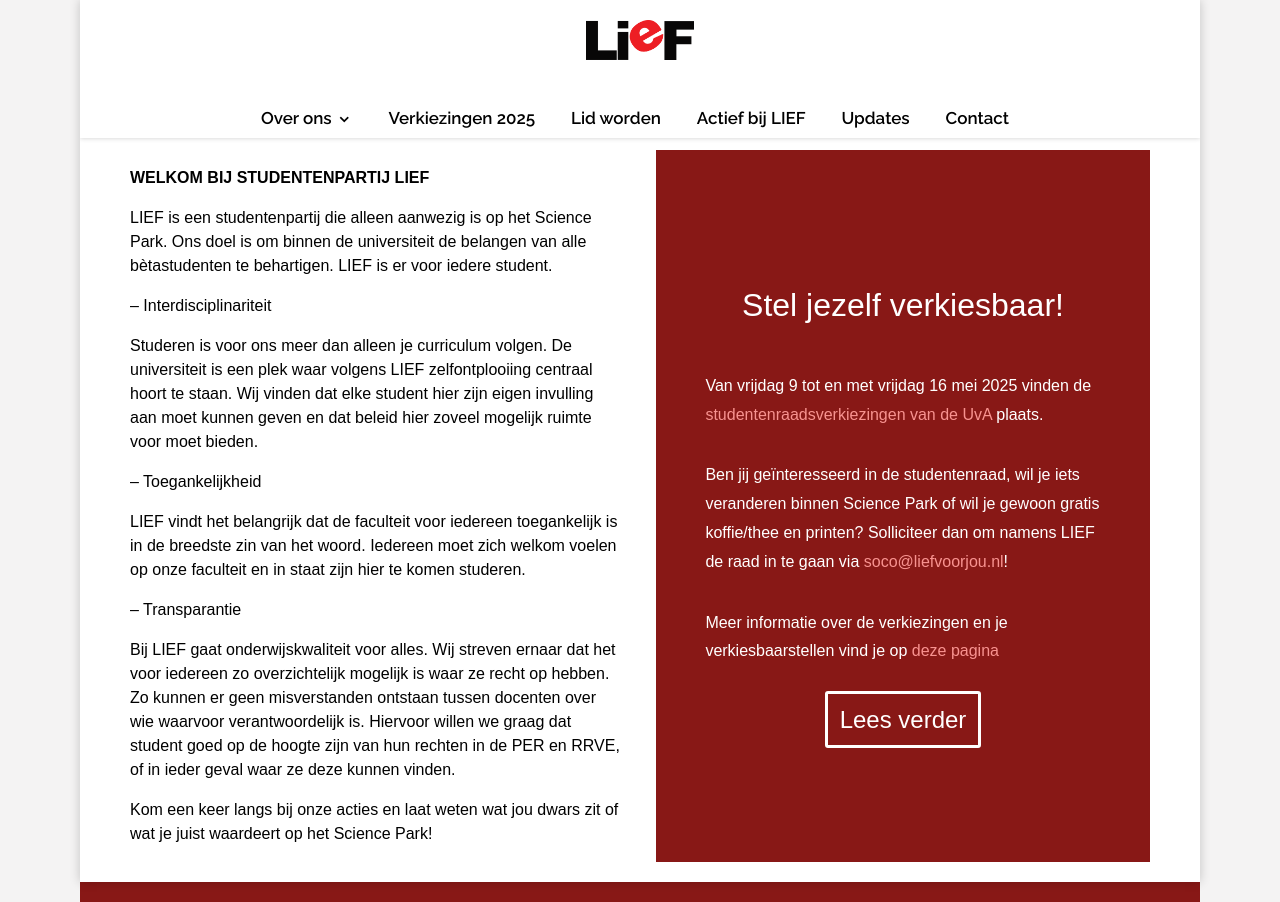
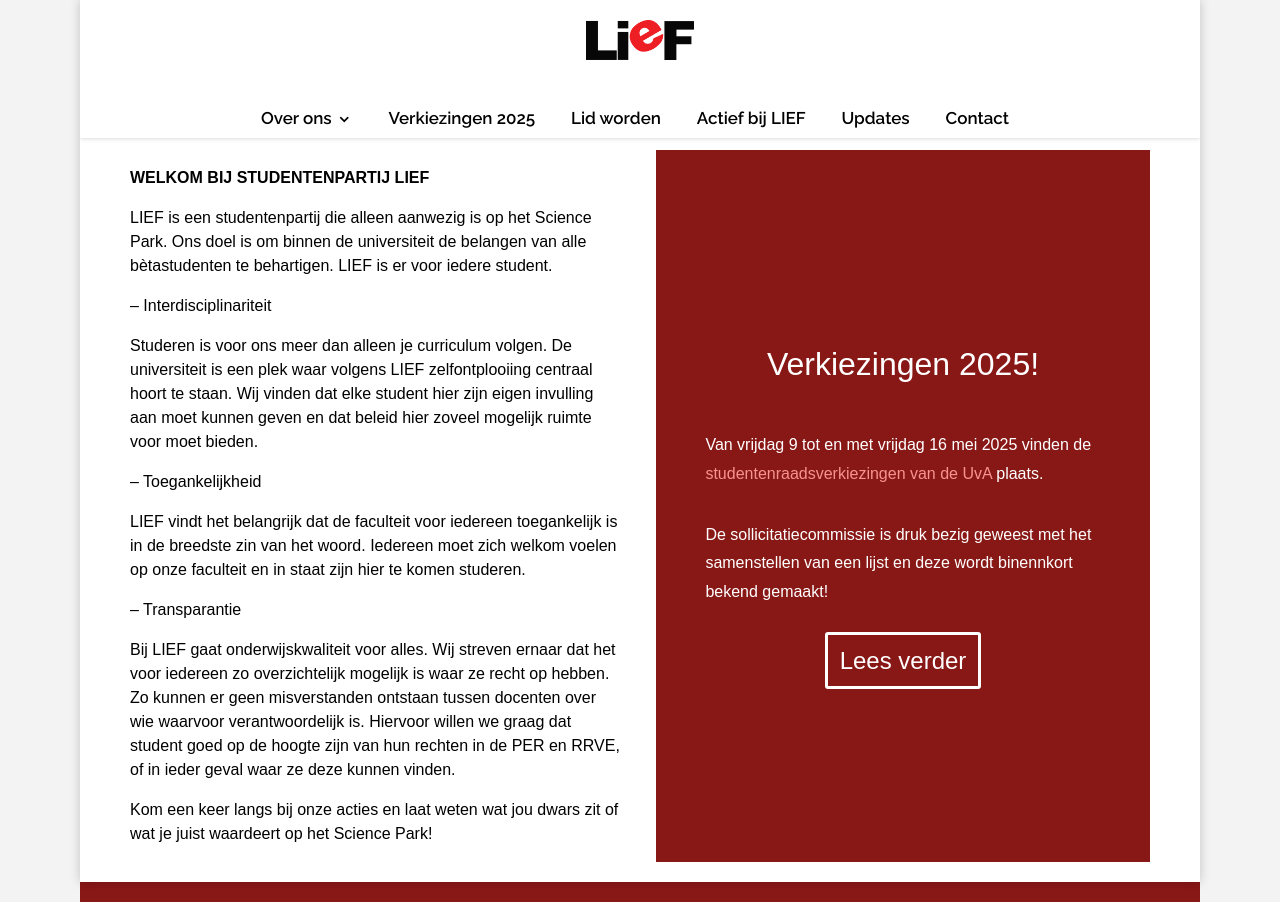
Before and after one commit to liefnwi/liefnwi.github.io, a Jekyll site: the page built from index.md, in a window 1280 px wide. Built offline with Jekyll 4.4.1, drawn with Linux system fonts in a browser that asks for light colours; nearby versions of some CDN libraries.

Commit message:
Update vanuit soco

```diff
--- /dev/null
+++ b/_posts/2025-04-12-Verkiezingen-2025!.md
@@ -0,0 +1,3 @@
+Van vrijdag 9 tot en met vrijdag 16 mei 2025 vinden de [studentenraadsverkiezingen van de UvA](https://student.uva.nl/onderwerpen/studentenraadsverkiezingen) plaats.
+
+De sollicitatiecommissie is druk bezig geweest met het samenstellen van een lijst en deze wordt binennkort bekend gemaakt!
--- a/stem.md
+++ b/stem.md
@@ -4,10 +4,6 @@
 # Verkiezingen 2025
 
 Van vrijdag 9 tot en met vrijdag 16 mei 2025 vinden de [studentenraadsverkiezingen van de UvA](https://student.uva.nl/onderwerpen/studentenraadsverkiezingen) plaats. Op deze pagina vind je alle informatie over LIEF. **Je kan stemmen op [stem.uva.nl](http://stem.uva.nl)**.
-
-## Kandidaat stellen
-
-Wil jij de studentenbelangen behartigen in de Facultaire Studentenraad (FSR)? Stel je dan kandidaat voor de lijst van LIEF! Je kan solliciteren door te mailen naar de [Sollicitatiecommissie](mailto:soco@liefvoorjou.nl) die de kandidatenlijst vaststelt. Vervolgens is er in de week van 9 tot en met 16 mei natuurlijk de campagne! Op [In de raad](over-ons/in-de-raad) kan je meer lezen over een raadsjaar namens LIEF!
 
 ## Onze plannen
 
```
